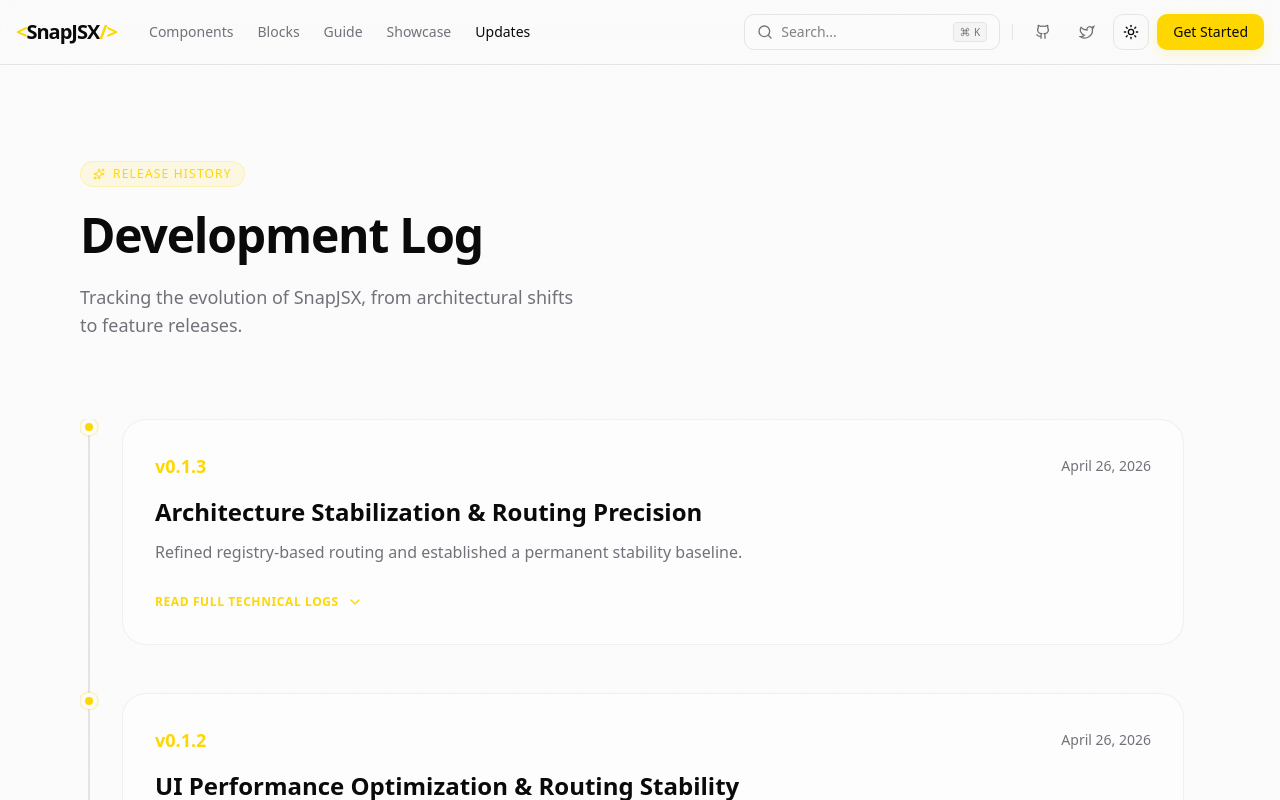
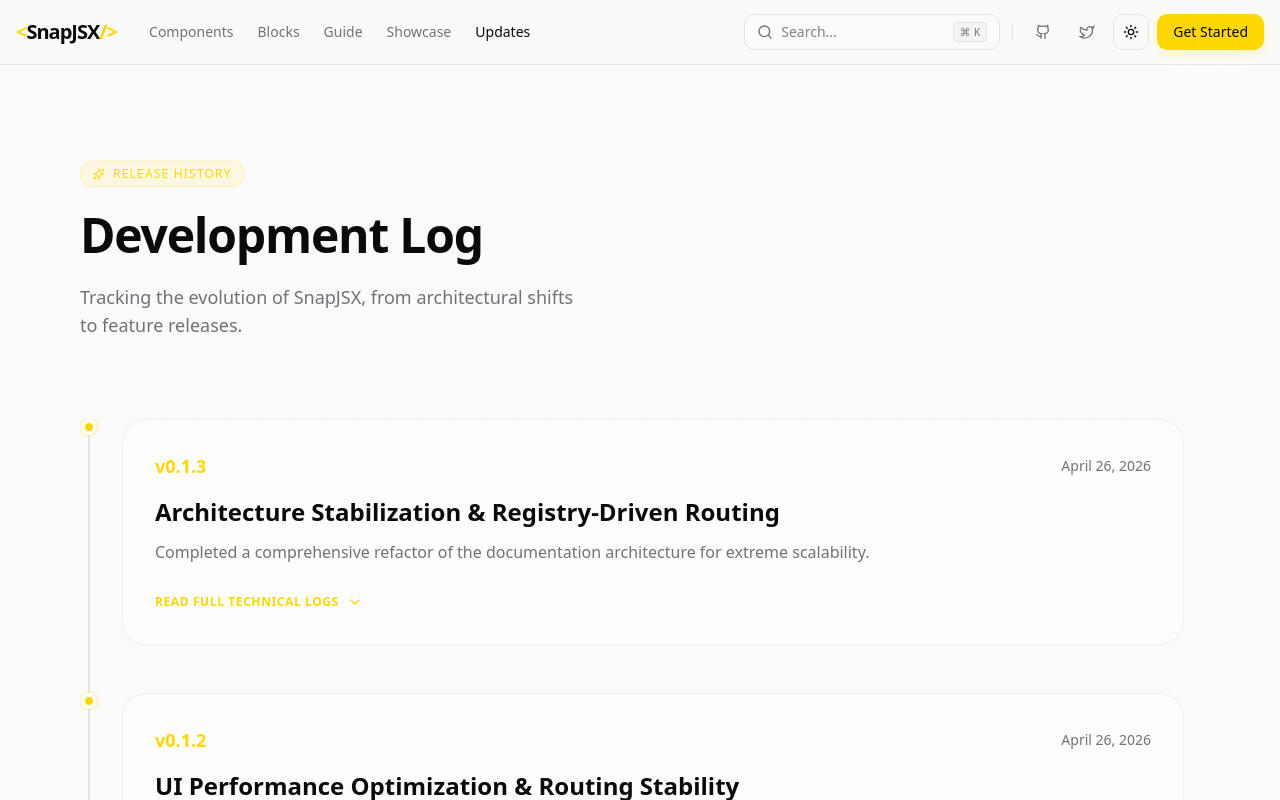
Before and after one commit to Gladiarn/SnapJSX, a Next.js app: page /updates in a window 1280 px wide. Shown: the top 800 px of the page. Built offline with nearby package versions, Linux system fonts and the light colour scheme.

Commit message:
feat: expand v0.1.3 update log details

```diff
--- a/src/app/updates/page.tsx
+++ b/src/app/updates/page.tsx
@@ -8,13 +8,17 @@ export default function UpdatesPage() {
     {
       version: "v0.1.3",
       date: "April 26, 2026",
-      title: "Architecture Stabilization & Routing Precision",
-      summary: "Refined registry-based routing and established a permanent stability baseline.",
+      title: "Architecture Stabilization & Registry-Driven Routing",
+      summary: "Completed a comprehensive refactor of the documentation architecture for extreme scalability.",
       details: [
-        "Implemented strict routing hierarchy (Category-Subcategory) for documentation.",
-        "Refactored DocsContent to be a purely registry-driven dispatcher, removing hardcoded routes.",
-        "Standardized 'All' tab galleries using GenericCategoryPage.",
-        "Conducted a comprehensive codebase cleanup: enforced accessibility standards (A11y), resolved TypeScript type errors, and finalized linting compliance.",
+        "Registry Hub: Consolidated all UI block definitions into a centralized, type-safe registry-hub.",
+        "Generic Rendering: Replaced category-specific pages with a single, reusable 'GenericCategoryPage' engine.",
+        "Routing Precision: Standardized sidebar navigation to 'Category-Subcategory' paths for rock-solid routing.",
+        "Mobile Responsiveness: Optimized grid layouts and code viewers to account for fixed-width sidebar constraints.",
+        "Performance Tuning: Replaced heavy Framer Motion height-transitions with GPU-accelerated CSS to eliminate scroll lag.",
+        "Accessibility: Resolved all A11y warnings including missing button types and SVG titles.",
+        "Code Quality: Cleaned codebase of linting regressions (noArrayIndexKey, unused imports, explicit types).",
+        "Fullstack Readiness: Transitioned all static documentation data into a stateful pattern to facilitate future backend integration."
       ],
     },
     {
```
